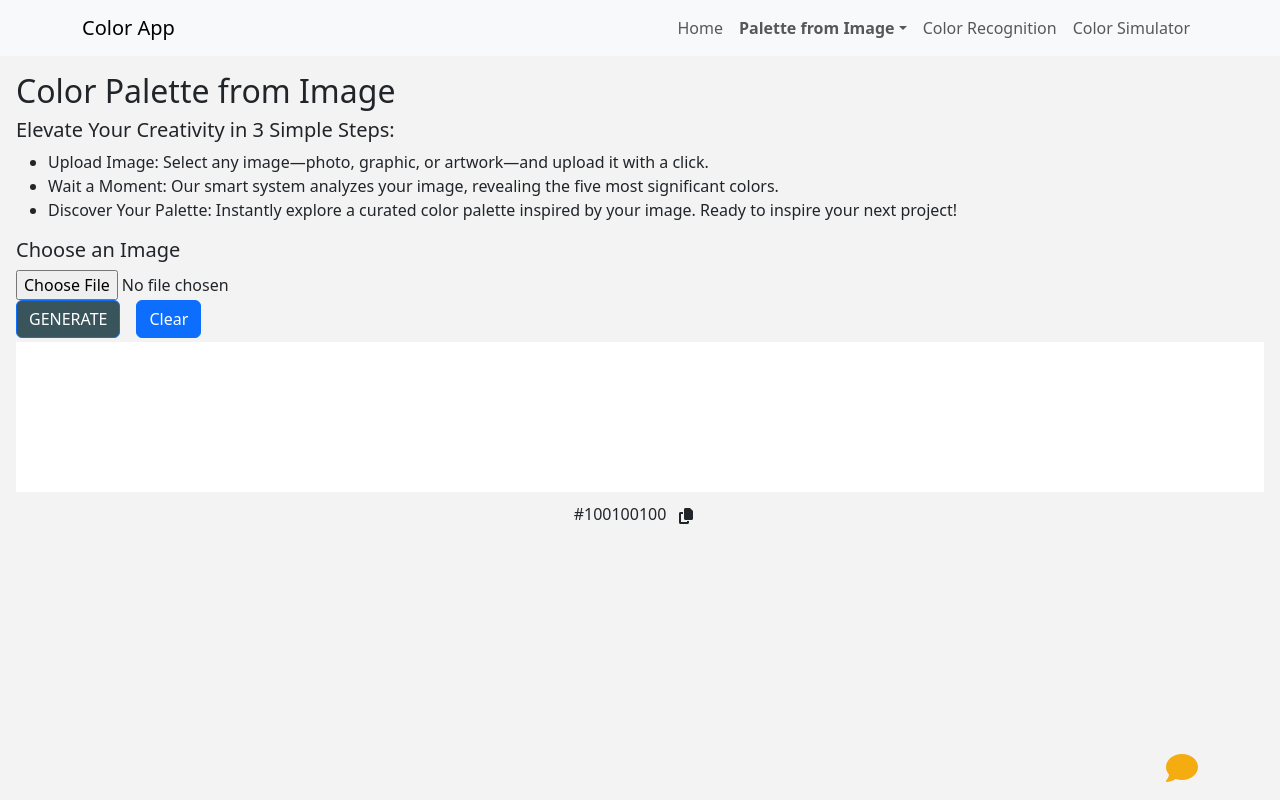
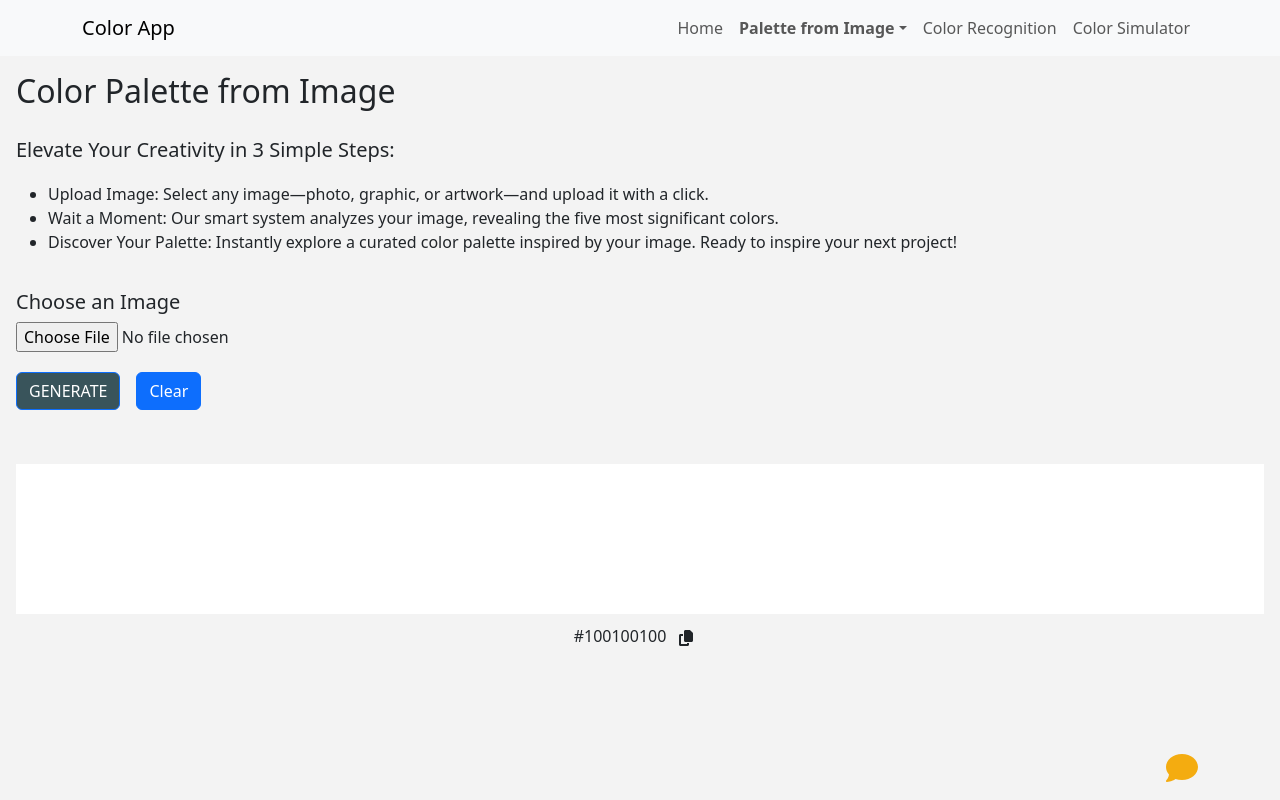
Before and after one commit to wajdialjedaani/color-accessibility-app, a Next.js app in the folder frontend/: page /pages/imagePalette in a window 1280 px wide. Built offline with nearby package versions, Linux system fonts and the light colour scheme.

Commit message:
minor update in styling the palette

```diff
--- a/frontend/src/app/components/ImagePalette.js
+++ b/frontend/src/app/components/ImagePalette.js
@@ -51,7 +51,7 @@ const ImagePalette = () => {
   return (
     <div className="d-flex flex-column" style={{ margin: "1rem" }}>
       <h2>Color Palette from Image</h2>
-      <h5>Elevate Your Creativity in 3 Simple Steps:</h5>
+      <h5 style={{margin: "20px 0px"}}>Elevate Your Creativity in 3 Simple Steps:</h5>
       <ul>
         <li>
           Upload Image: Select any image—photo, graphic, or artwork—and upload
@@ -68,12 +68,12 @@ const ImagePalette = () => {
           inspired by your image. Ready to inspire your next project!
         </li>
       </ul>
+      <div style={{margin: "20px 0px"}}>
       <h5>Choose an Image</h5>
 
-      <div>
         <input type="file" accept="image/*" onChange={handleChange} />
       </div>
-      <div>
+      <div style={{marginBottom: "50px"}}>
         <Button style={{ backgroundColor: "#39545B" }} onClick={handleUpload}>
           GENERATE
         </Button>
@@ -118,12 +118,13 @@ const ImagePalette = () => {
           </div>
         ))}</div>
         <div> {image ? (
-            <div >
+            <div className="d-flex justify-content-center">
               <Image
+                className=".flex-{grow|shrink}-1"
                 src={URL.createObjectURL(image)}
                 alt="Image"
                 fluid
-                style={{ maxHeight: "20rem" }}
+                style={{ maxHeight: "40rem" }}
               />
             </div>
           ) : ""}{" "}
```
